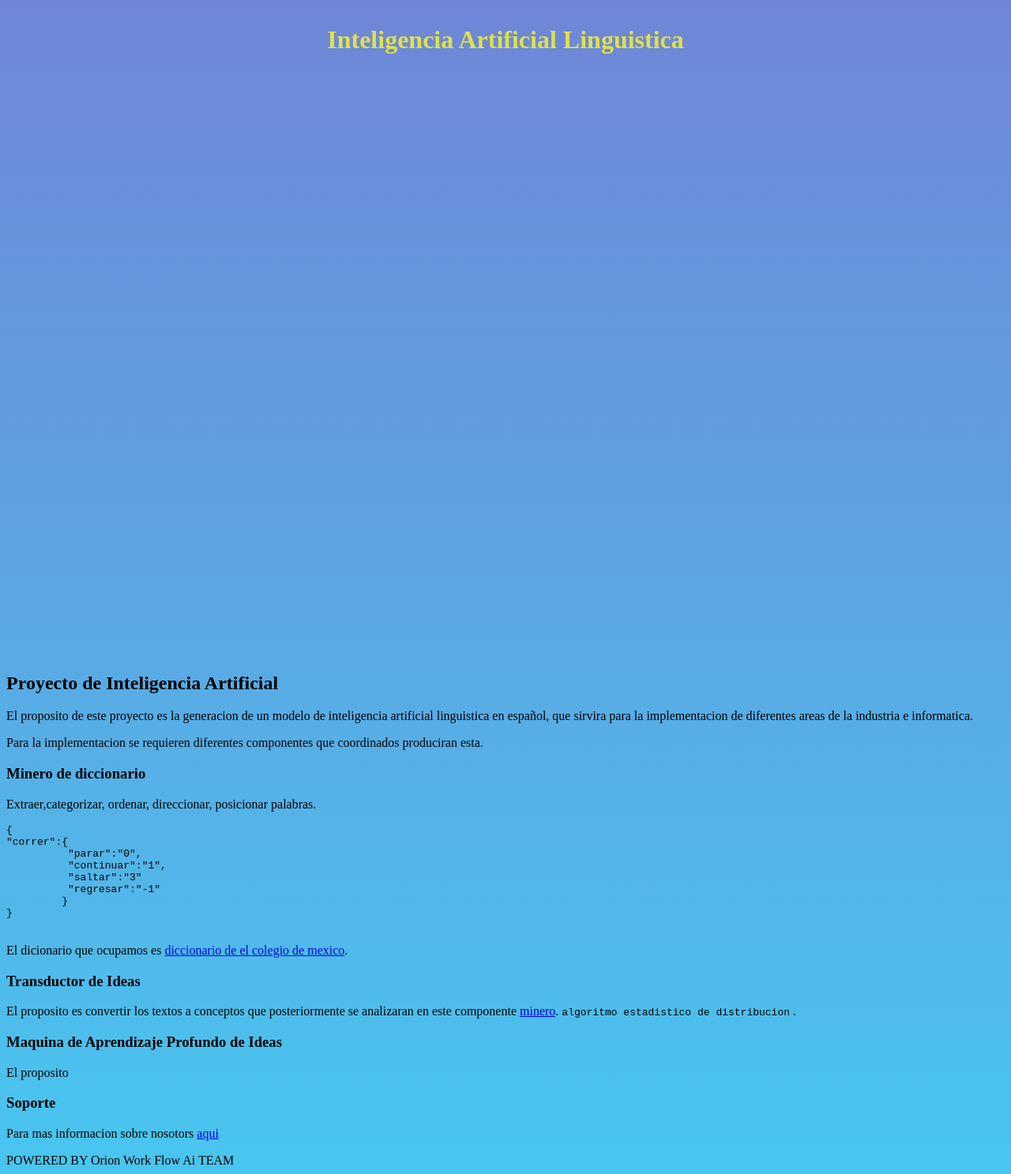
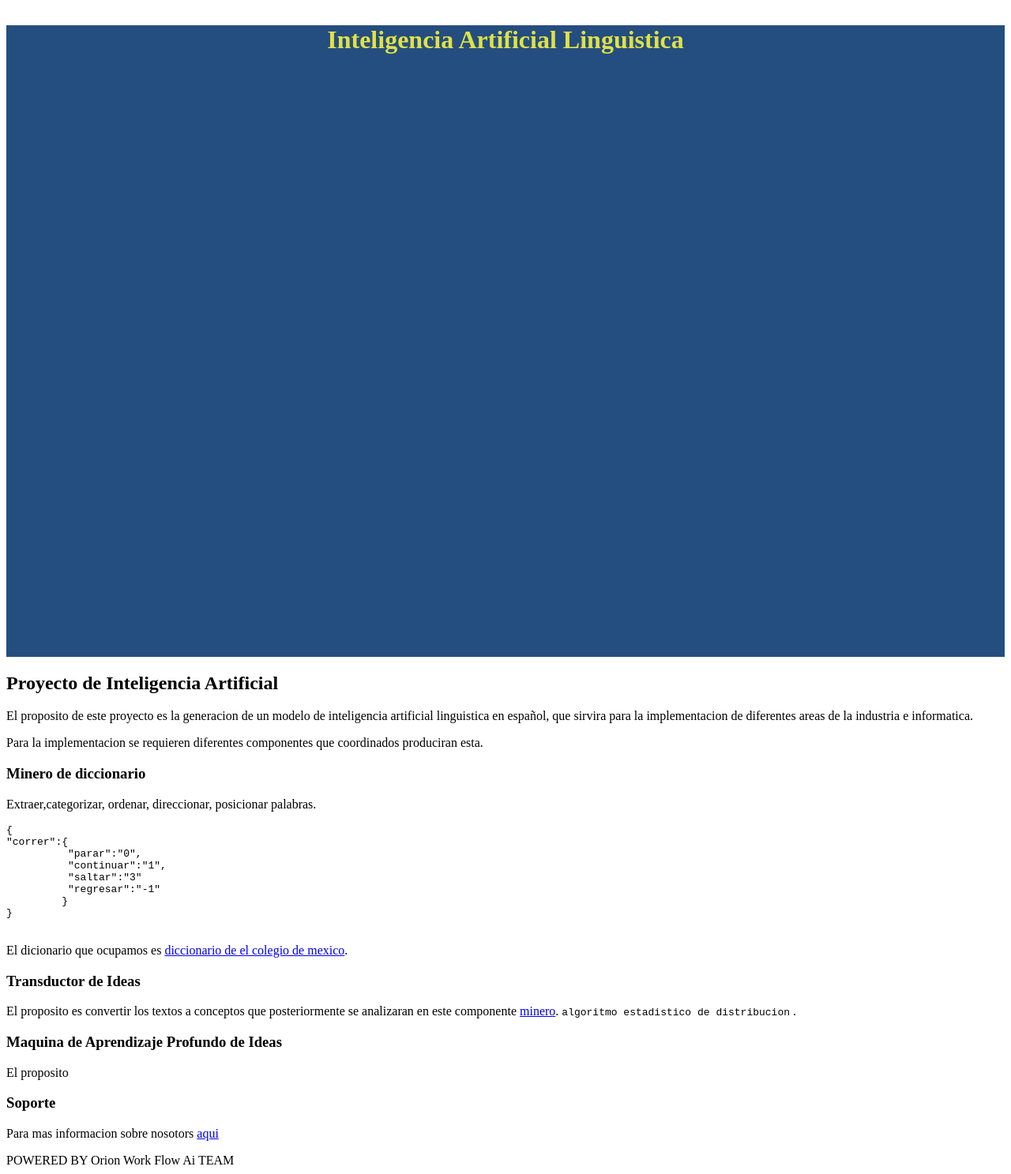
Before and after one commit to PT-Adrian/orionworkflow.github.io, a Jekyll site: the page built from index.md, in a window 1280 px wide. Shown: the whole page at 79% size. Built offline with Jekyll 4.4.1, drawn with Linux system fonts in a browser that asks for light colours; our own code applies the rules of GitHub Pages for plain Markdown files.

Commit message:
Update style.css

```diff
--- a/assets/css/style.css
+++ b/assets/css/style.css
@@ -1,12 +1,13 @@
 
 body {
-background-image: linear-gradient(to top, #48c6ef 0%, #6f86d6 100%);
+
 }
 
 .sky {
      width:100%;
      margin-top:2.5%;
      height:800px;
+     background-color: #244E7F;
      color:#E0E147;
      text-align:center;
     }
```
